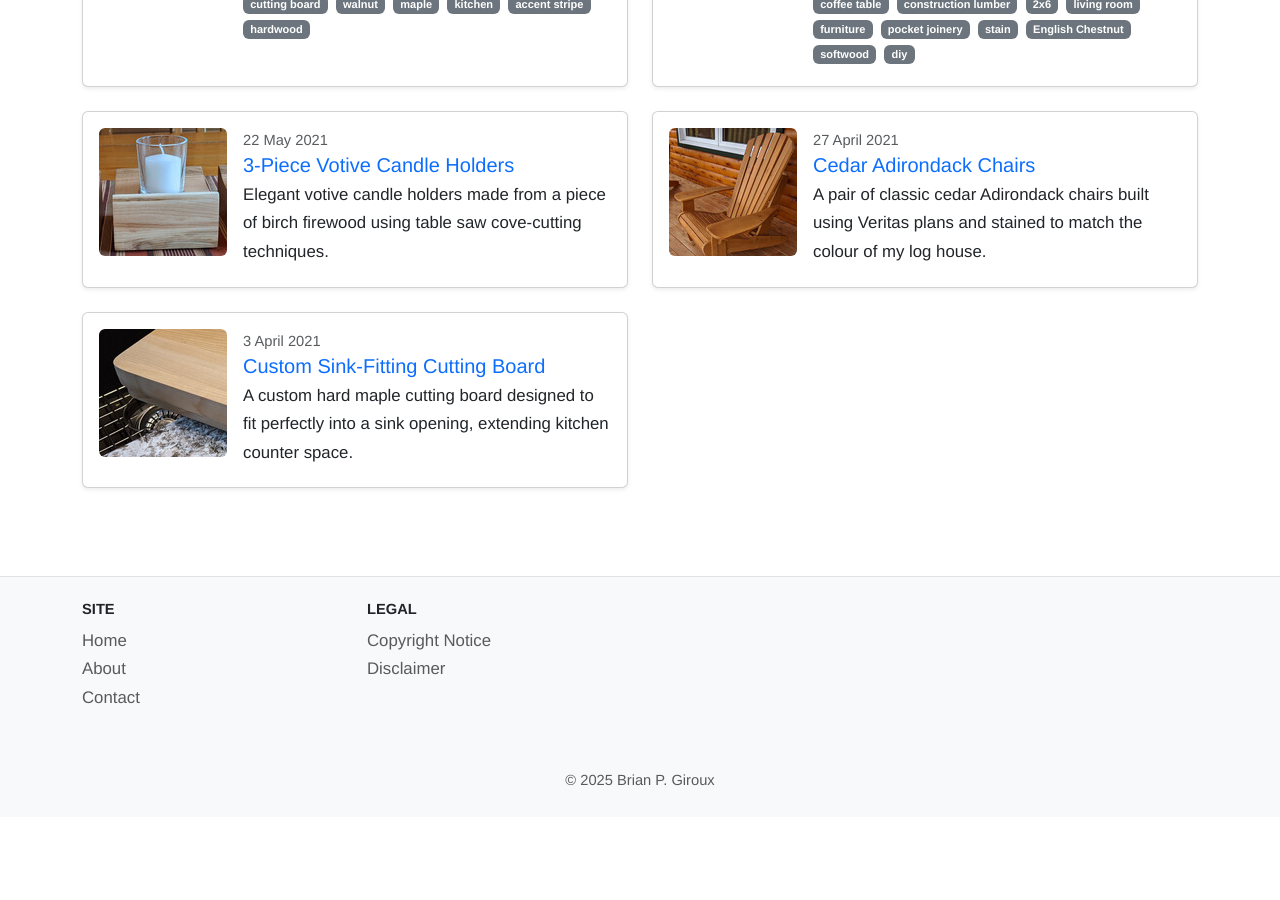
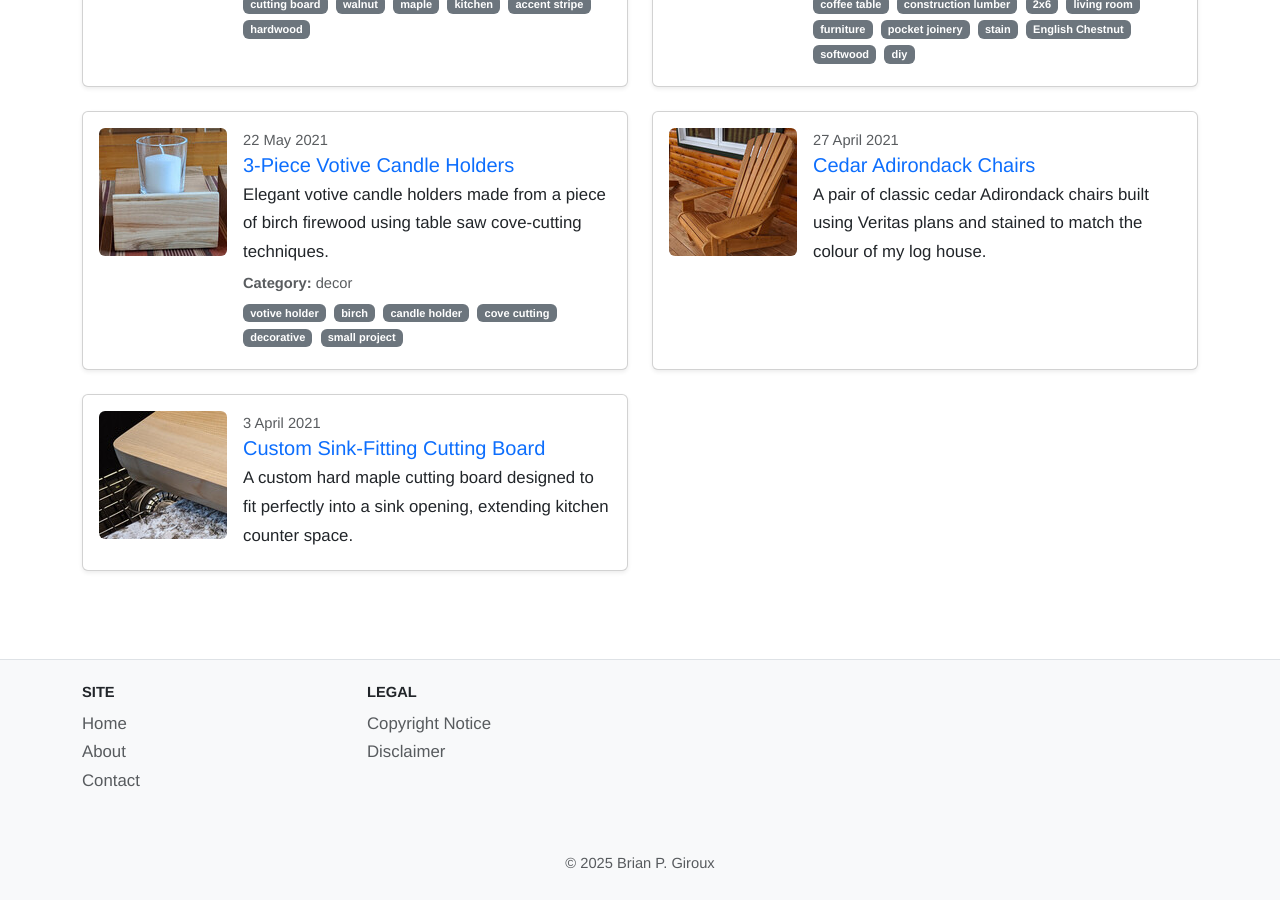
Before and after one commit to bpg1968/bgiroux.ca, a Jekyll site: the page built from projects/woodworking/index.md, in a window 1280 px wide and 900 px high, scrolled down 841 px. Built offline with Jekyll 4.4.1, drawn with Linux system fonts in a browser that asks for light colours; before the commit the page ends 1658 px from its top, so only the background shows below that.

Commit message:
Modified Votive Holder page to include Category and Labels

```diff
--- a/_woodworking/Votive-holder-01.md
+++ b/_woodworking/Votive-holder-01.md
@@ -2,6 +2,8 @@
 title: "3-Piece Votive Candle Holders"
 date: 2021-05-22
 description: "Elegant votive candle holders made from a piece of birch firewood using table saw cove-cutting techniques."
+category: decor
+labels: [ votive holder, birch, candle holder, cove cutting, decorative, small project]
 image: /assets/images/woodworking/Votive_Holder_01.jpg
 thumbnail: /assets/images/woodworking/Votive_Holder_01-thumb.jpg
 layout: woodworking
```
